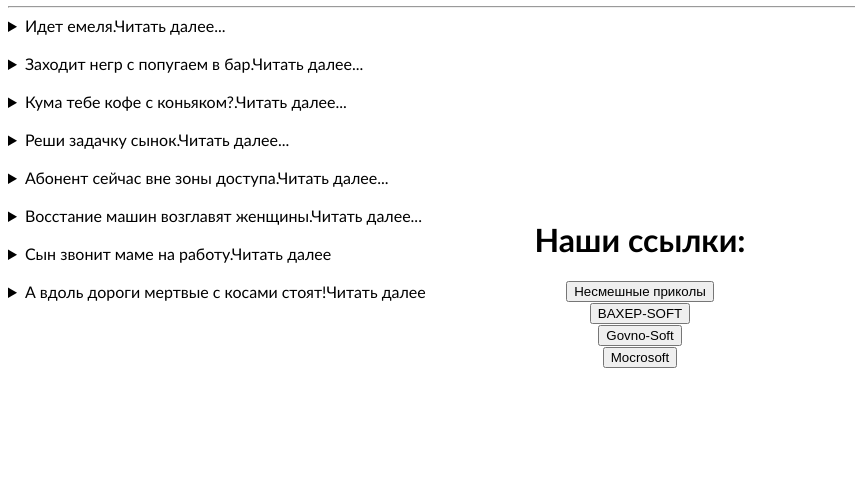
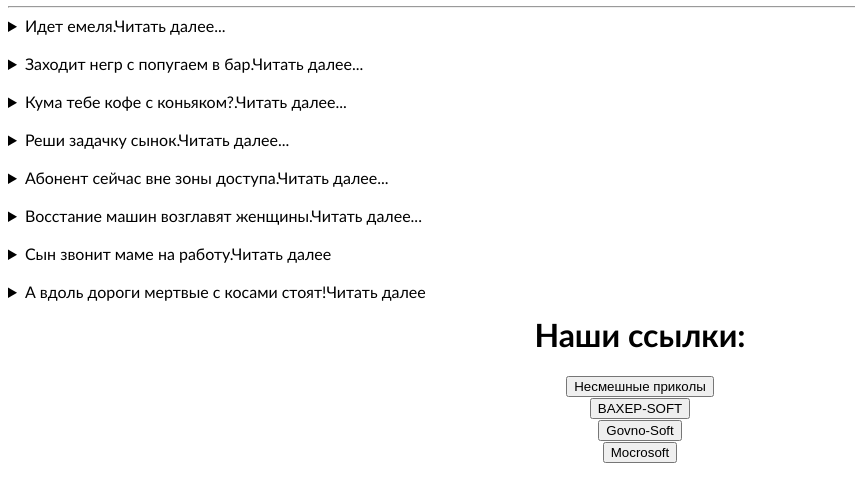
Before and after one commit to armmxz/Unfunny_jokes, a plain HTML site: page index.html in a window 1280 px wide. Shown: the part 124-626 px from the top of the page, without its empty margins (0-855 px from the left). Drawn offline with Linux system fonts and the light colour scheme.

Commit message:
index.html

```diff
--- a/index.html
+++ b/index.html
@@ -94,18 +94,16 @@
     </details>
     <br>
     <center>
+        <br><br><br><br><br>
         <h1>Наши ссылки:</h1>
         <form action="https://discord.gg/3Q5t3HG2" target="_blank">
-            <button>Несмешные приколы</button>
-        <br>
+            <button>Несмешные приколы</button><br>
         <form action="https://discord.gg/GPDaPHvB" target="_blank">
-            <button>BAXEP-SOFT</button>
-        <br>
+            <button>BAXEP-SOFT</button><br>
         <form action="https://discord.gg/g8VjNstQ" target="_blank">
-            <button>Govno-Soft</button>
-        <br>
+            <button>Govno-Soft</button><br>
         <form action="https://discord.gg/qh3cfhPT" taget="_blank">
-            <button>Mocrosoft</button>
+            <button>Mocrosoft</button><br>
     </center>
 </body>
 </html>
```
